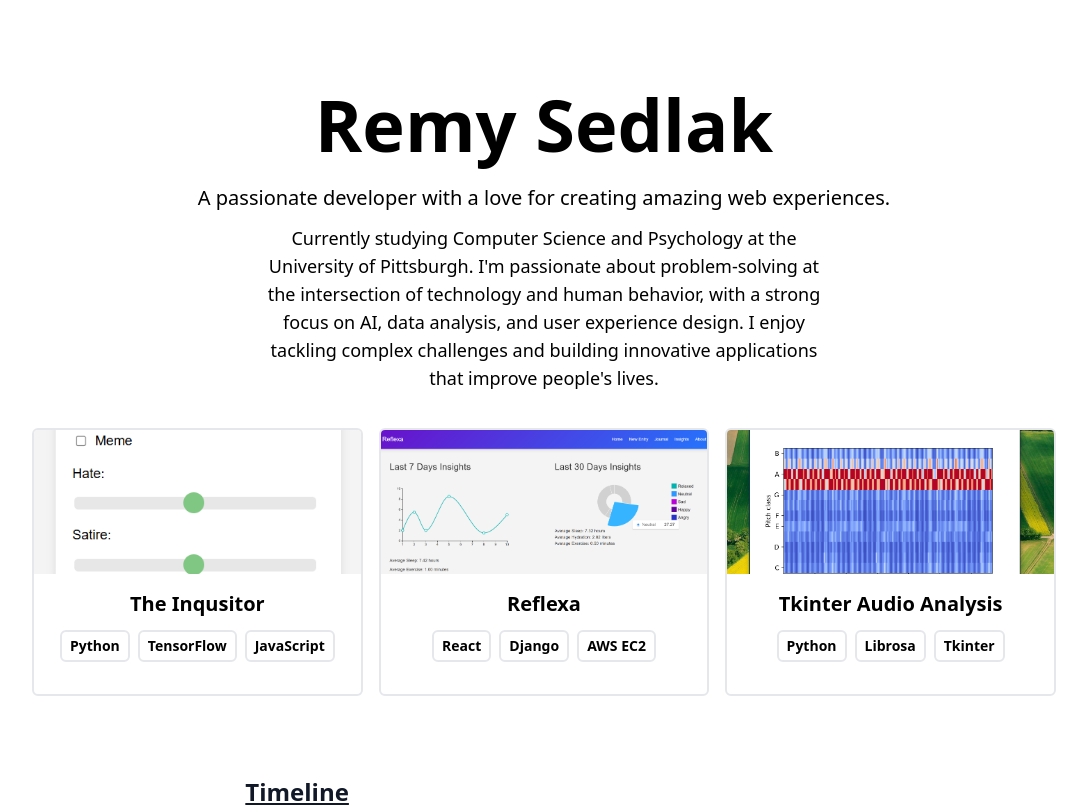
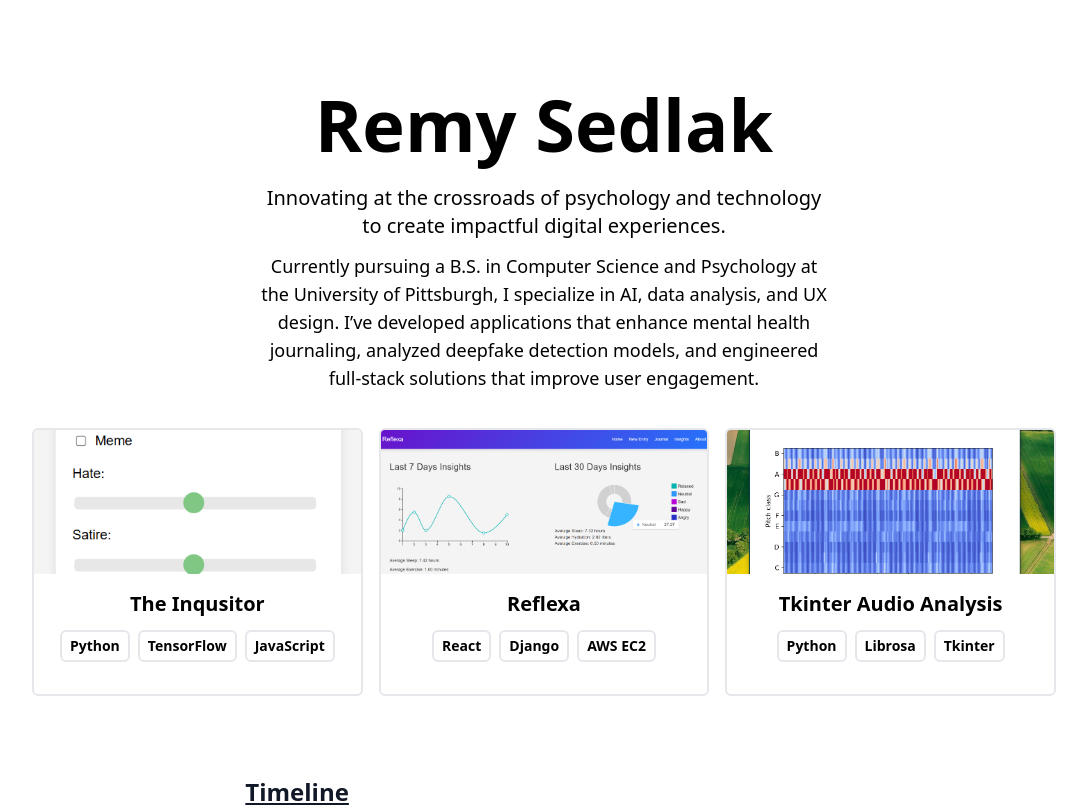
Before and after one commit to remysedlak/portfolio, a React (Vite) app: page / in a window 1280 px wide. Shown: the top 807 px of the page, without its empty margins (96-1183 px from the left). Built offline with nearby package versions, Linux system fonts and the light colour scheme.

Commit message:
Refactor Intro component text for clarity and impact; adjust PortfolioItem component structure

```diff
--- a/src/App.jsx
+++ b/src/App.jsx
@@ -10,7 +10,6 @@ function App() {
 
   return (
     <>
-
       <div className="bg-sky-200 dark:bg-orange-300 text-lg p-2 rounded-md">
         <div className="max-w-5xl w-11/12 mx-auto">
           <Intro />
--- a/src/components/Intro.jsx
+++ b/src/components/Intro.jsx
@@ -7,13 +7,17 @@ function Intro() {
             <h1 className="text-4xl md:text-7xl mb-3
                     md:mb-6 font-bold">Remy Sedlak</h1>
             <p className="text-base md:text-xl mb-3 font-medium">
-                A passionate developer with a love for creating amazing web experiences.
+            Innovating at the crossroads of psychology and technology
+            <br/>to create impactful digital experiences.
             </p>
             <p className="text-base md:text-lg mb-3 max-w-xl">
-            Currently studying Computer Science and Psychology at the University of Pittsburgh.
-            I'm passionate about problem-solving at the intersection of technology and human behavior,
-            with a strong focus on AI, data analysis, and user experience design.
-            I enjoy tackling complex challenges and building innovative applications that improve people's lives.
+            Currently pursuing a B.S. in Computer Science and
+            Psychology at the University of Pittsburgh, I
+            specialize in AI, data analysis, and UX design.
+            I’ve developed applications that enhance mental health
+            journaling, analyzed deepfake detection models, and
+            engineered full-stack solutions that improve user
+            engagement.
             </p>
         </div>
     );
--- a/src/components/PortfolioItem.jsx
+++ b/src/components/PortfolioItem.jsx
@@ -11,7 +11,7 @@ function PortfolioItem({ title, imgUrl, stack, link }) {
                 alt={title}
                 className="w-full h-36 md:h-38 object-cover"
             />
-            </a>
+
 
             <div className="w-full p-4">
                 <h3 className="text-lg text-center md:text-xl mb-2 md:mb-3 font-semibold">{title}</h3>
@@ -27,6 +27,7 @@ function PortfolioItem({ title, imgUrl, stack, link }) {
                 <div className="flex justify-center mt-4">
                 </div>
             </div>
+            </a>
         </div>
     );
 }
```
